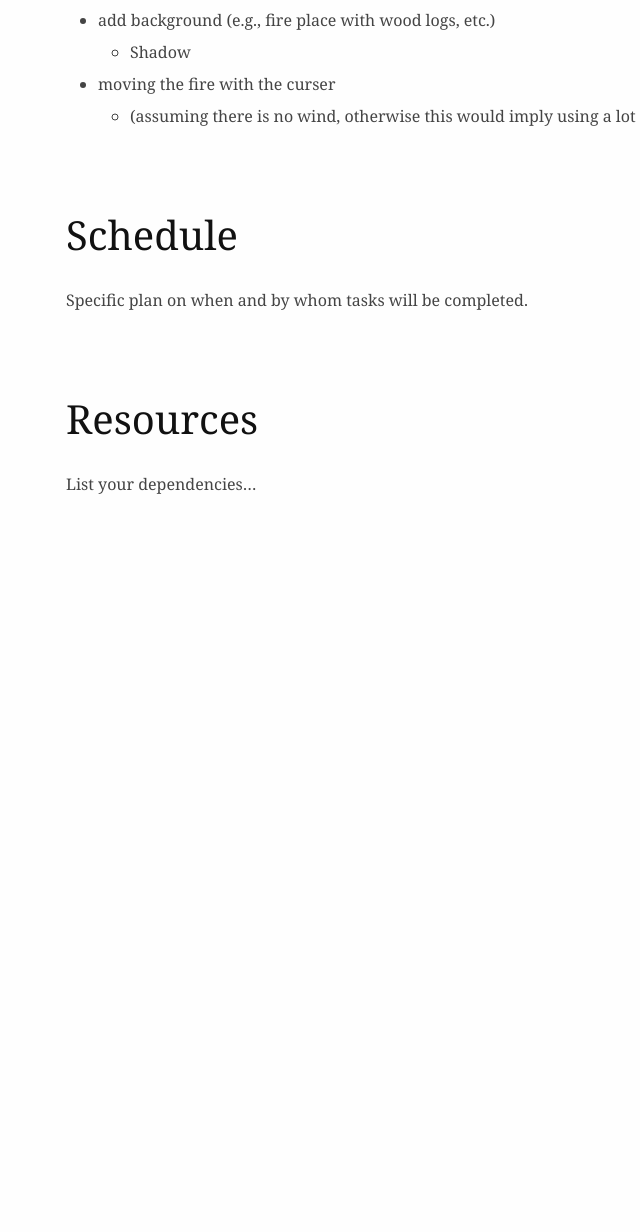
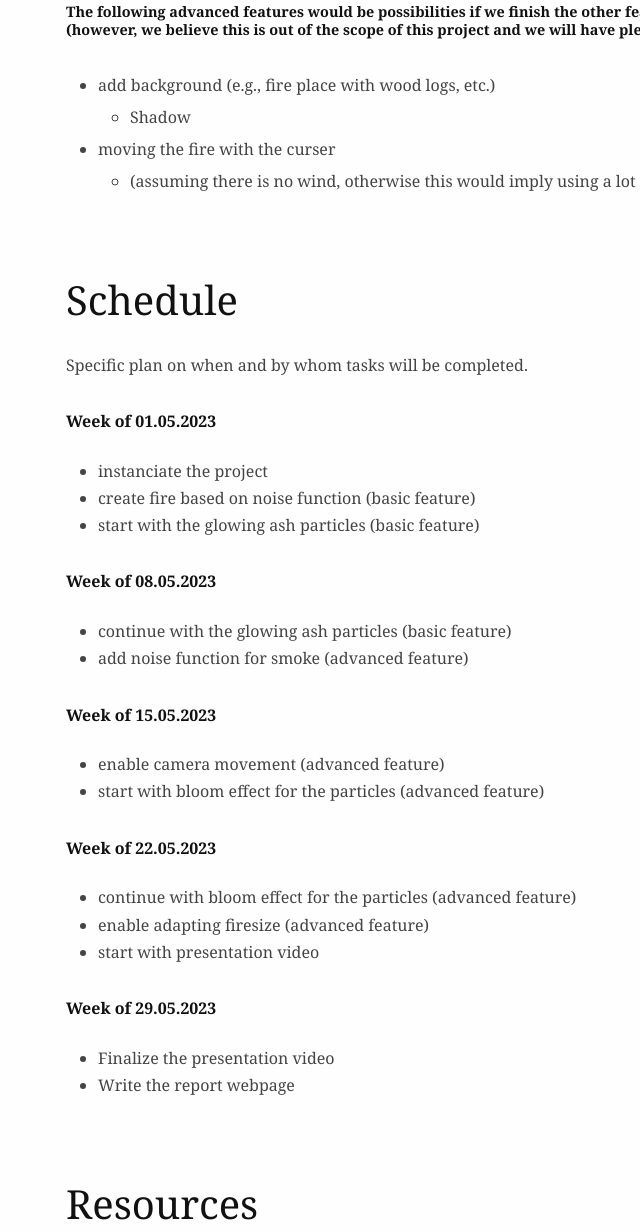
Before and after one commit to Luca-Engel/Computer_Graphics, a plain HTML site: page Project/proposal_template/proposal.html in a window 1280 px wide. Shown: the part 1568-2800 px from the top of the page, without its empty margins (94-734 px from the left). Before the commit the page ends 2098 px from the top, so only its background shows below. Drawn offline with Linux system fonts and the light colour scheme.

Commit message:
started with schedule

```diff
--- a/Project/proposal_template/proposal.html
+++ b/Project/proposal_template/proposal.html
@@ -29,8 +29,8 @@
 <h1 id="title-and-summary">Title and Summary</h1>
 <p>Provide us a descriptive title and 1-2 sentences summarizing your project.</p>
 <h1 id="goals-and-deliverables">Goals and Deliverables</h1>
-<p>Describe the goals of your project here, following the <a href="https://lgg.epfl.ch/teaching/ICG2019/icg_lectures/2019_project_instructions">project instructions</a>.</p>
-<h5 id="basic-features-for-passing-grade">Basic features for passing grade:</h5>
+<p>For this project, our goal is to create a simulation of a fire. This will include an interactive part where the user can move the camera and adapt the fire size.</p>
+<h4 id="basic-features-for-passing-grade">Basic features for passing grade:</h4>
 <ul>
 <li>noise function fire</li>
 <li>glowing ash particles flying out of the main fire part
@@ -39,7 +39,7 @@
 <li>Temperature influencing color of particles</li>
 </ul></li>
 </ul>
-<h5 id="advanced-features">Advanced features:</h5>
+<h4 id="advanced-features">Advanced features:</h4>
 <h6 id="we-would-like-to-do-the-following-advanced-features">We would like to do the following advanced features</h6>
 <ul>
 <li><p>noise function for smoke</p></li>
@@ -54,7 +54,7 @@
 <li>adapt speed of particles</li>
 </ul></li>
 </ul>
-<h6 id="the-following-advanced-features-would-be-possibilities-if-we-finish-the-other-features-early">The following advanced features would be possibilities if we finish the other features early</h6>
+<h6 id="the-following-advanced-features-would-be-possibilities-if-we-finish-the-other-features-early-however-we-believe-this-is-out-of-the-scope-of-this-project-and-we-will-have-plenty-of-work-with-the-points-listed-above">The following advanced features would be possibilities if we finish the other features early <br> (however, we believe this is out of the scope of this project and we will have plenty of work with the points listed above)</h6>
 <ul>
 <li>add background (e.g., fire place with wood logs, etc.)
 <ul>
@@ -67,6 +67,33 @@
 </ul>
 <h1 id="schedule">Schedule</h1>
 <p>Specific plan on when and by whom tasks will be completed.</p>
+<h5 id="week-of-01.05.2023">Week of 01.05.2023</h5>
+<ul>
+<li>instanciate the project</li>
+<li>create fire based on noise function (basic feature)</li>
+<li>start with the glowing ash particles (basic feature)</li>
+</ul>
+<h5 id="week-of-08.05.2023">Week of 08.05.2023</h5>
+<ul>
+<li>continue with the glowing ash particles (basic feature)</li>
+<li>add noise function for smoke (advanced feature)</li>
+</ul>
+<h5 id="week-of-15.05.2023">Week of 15.05.2023</h5>
+<ul>
+<li>enable camera movement (advanced feature)</li>
+<li>start with bloom effect for the particles (advanced feature)</li>
+</ul>
+<h5 id="week-of-22.05.2023">Week of 22.05.2023</h5>
+<ul>
+<li>continue with bloom effect for the particles (advanced feature)</li>
+<li>enable adapting firesize (advanced feature)</li>
+<li>start with presentation video</li>
+</ul>
+<h5 id="week-of-29.05.2023">Week of 29.05.2023</h5>
+<ul>
+<li>Finalize the presentation video</li>
+<li>Write the report webpage</li>
+</ul>
 <h1 id="resources">Resources</h1>
 <p>List your dependencies…</p>
 </body>
```
Also changed, not shown: 1 other file.
